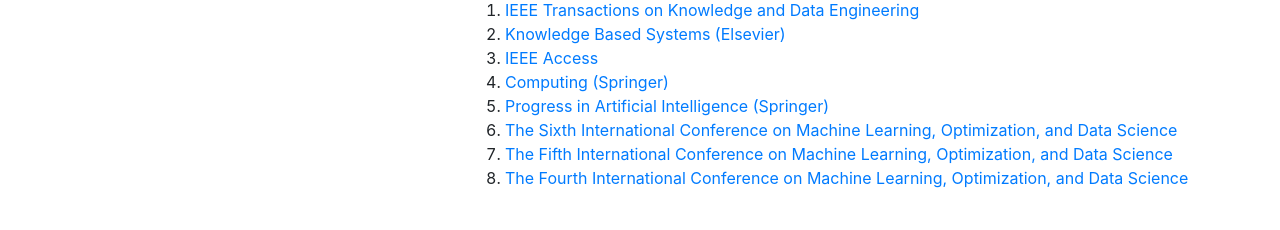
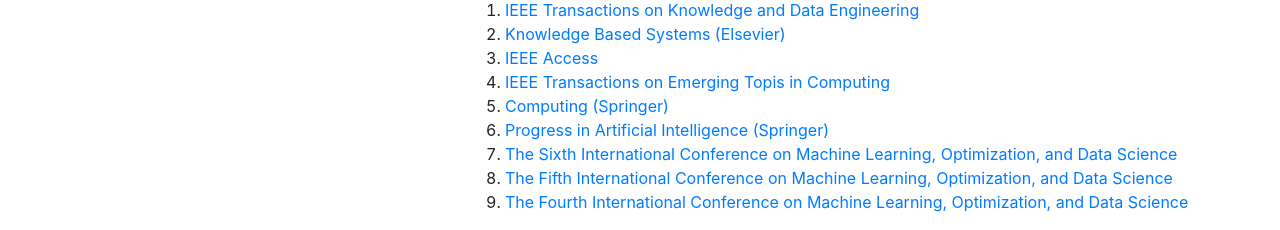
Before and after one commit to snash4/snash4.github.io, a website: page index.html in a window 1280 px wide. Shown: the part 877-1107 px from the top of the page. Before the commit the page ends 1083 px from the top, so only its background shows below. Drawn offline with Linux system fonts and the light colour scheme.

Commit message:
Update index.html
review

```diff
--- a/index.html
+++ b/index.html
@@ -101,6 +101,7 @@
               <li> <a href="https://ieeexplore.ieee.org/xpl/RecentIssue.jsp?punumber=69">IEEE Transactions on Knowledge and Data Engineering</a>
                 <li> <a href="https://www.journals.elsevier.com/knowledge-based-systems">Knowledge Based Systems (Elsevier)</a>
               <li> <a href="https://ieeeaccess.ieee.org">IEEE Access</a>
+                <li> <a href="https://ieeexplore.ieee.org/xpl/aboutJournal.jsp?punumber=6245516">IEEE Transactions on Emerging Topis in Computing</a>
               <li> <a href="https://www.springer.com/journal/607">Computing (Springer)</a>
               <li> <a href="https://www.springer.com/journal/13748">Progress in Artificial Intelligence (Springer)</a>
                 <li> <a href="https://lod2020.icas.xyz/">The Sixth International Conference on Machine Learning, Optimization, and Data Science</a>
```
